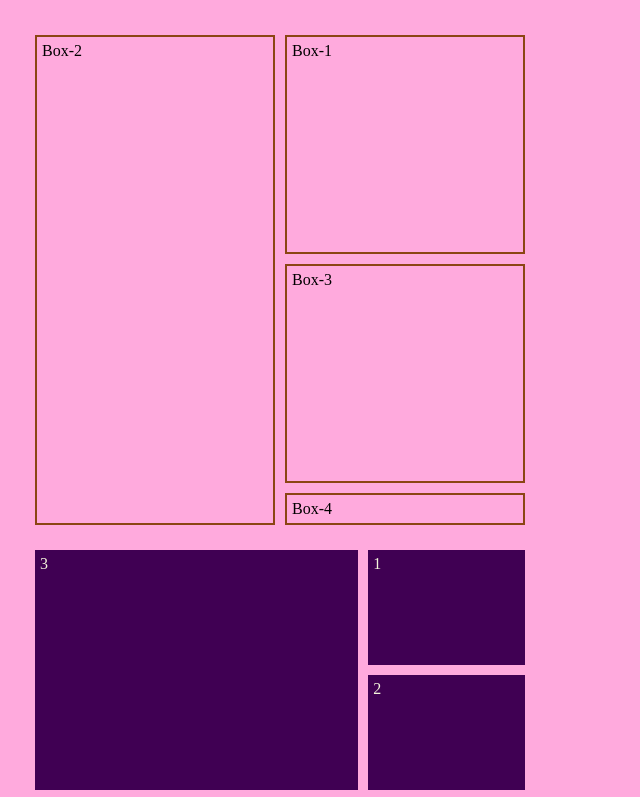
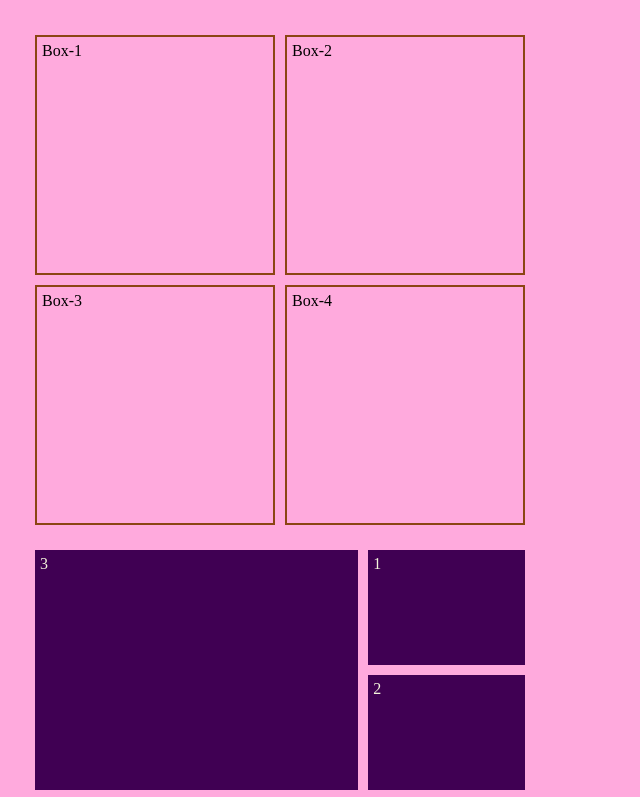
Before and after one commit to nehasarkar506/myFirstRepo, a plain HTML site: page index.html in a window 1280 px wide. Shown: the top 797 px of the page, without its empty margins (0-640 px from the left). Drawn offline with Linux system fonts and the light colour scheme.

Commit message:
Change style into first grid

```diff
--- a/style.css
+++ b/style.css
@@ -26,14 +26,14 @@ body {
 
 }
 
-.box:nth-child(2)
+/* .box:nth-child(2)
 {
     grid-column-end:1;
     grid-column-start: 2;
     grid-row-end: 1                                 ;
     grid-row-start: 4                                                                      ;
 
-}
+} */
 
 .grid-container
 {
```
